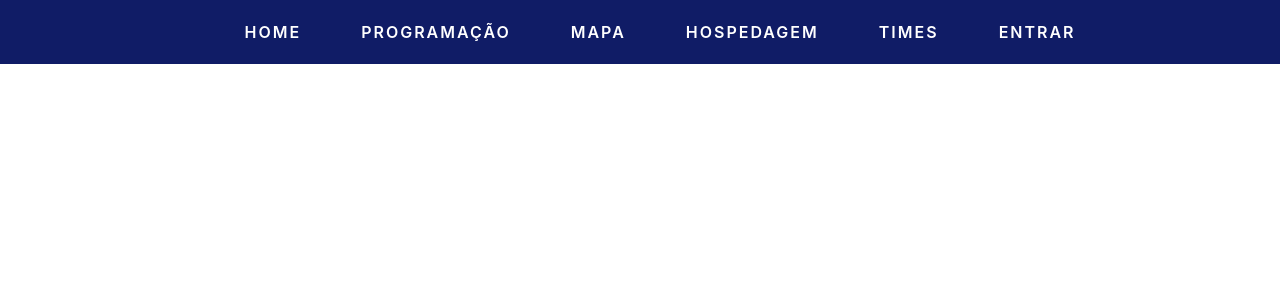
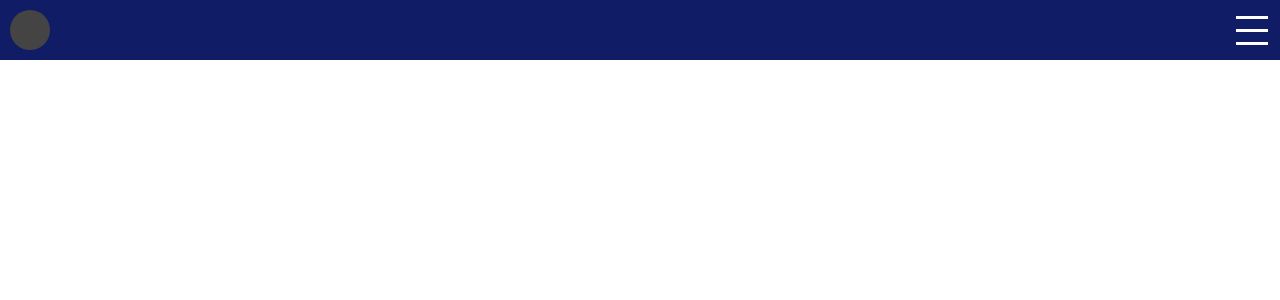
Before and after one commit to fabriciobrito01/IEMRJ-Guide, a React (Vite) app: page / in a window 1280 px wide. Shown: the top 300 px of the page. Built offline with nearby package versions, Linux system fonts and the light colour scheme.

Commit message:
header up

```diff
--- a/src/components/header.jsx
+++ b/src/components/header.jsx
@@ -1,46 +1,100 @@
-import styled from 'styled-components';
+/*************  ✨ Codeium Command ⭐  *************/
+import { useState } from 'react';
 
-const Navbar = styled.nav`
-  display: flex;
-  align-items: center;
-  column-gap: 60px;
-  justify-content: center;
-  width: 100%;
-  background: rgb(16, 28, 102);
-  padding: 20px;
-  position: fixed;
-  top: 0;
-  z-index: 1000;
-`;
+function Header() {
+  const [menuOpen, setMenuOpen] = useState(false);
 
-const NavItem = styled.a`
-  font-size: 16px;
-  font-weight: 600;
-  letter-spacing: 2px;
-  text-transform: uppercase;
-  color: white;
+  return (
+    <header className="header">
+      <div className="header-icon"></div>
+      <div className="header-menu" onClick={() => setMenuOpen(!menuOpen)}>
+        <div className="header-menu-icon">
+          <span className="header-menu-icon-line"></span>
+          <span className="header-menu-icon-line"></span>
+          <span className="header-menu-icon-line"></span>
+        </div>
+        {menuOpen && (
+          <div className="header-menu-options">
+            <ul>
 
-  &:hover {
-    color: #FFEE51;
-  }
-`;
+            </ul>
+          </div>
+        )}
+      </div>
+      <style jsx>{`
+                .header {
+                    position: fixed;
+                    top: 0;
+                    left: 0;
+                    width: 100%;
+                    background-color: rgb(16, 28, 102);
+                    padding: 10px;
+                    display: flex;
+                    justify-content: space-between;
+                    align-items: center;
+                }
 
-const Entrar = styled.a`
+                .header-icon {
+                    width: 40px;
+                    height: 40px;
+                    background-color: #444;
+                    border-radius: 50%;
+                }
 
-`;
-function Header() {
-  return (
-    <>
-      <Navbar>
-        <NavItem href='home'>Home</NavItem>
-        <NavItem href='programacao'>Programação</NavItem>
-        <NavItem href='mapa'>Mapa</NavItem>
-        <NavItem href='hospedagem'>Hospedagem</NavItem>
-        <NavItem href='times'>Times</NavItem>
-        <NavItem href='entrar'>Entrar</NavItem>
-      </Navbar>
-    </>
+                .header-menu {
+                    display: flex;
+                    align-items: center;
+                    cursor: pointer;
+                }
+
+                .header-menu-icon {
+                    position: relative;
+                    right: 18px;
+                    width: 40px;
+                    height: 40px;
+                    display: flex;
+                    flex-direction: column;
+                    justify-content: center;
+                    align-items: center;
+                }
+
+                .header-menu-icon-line {
+                    width: 80%;
+                    height: 3px;
+                    background-color: #fff;
+                    margin: 5px 0;
+                }
+
+                .header-menu-options {
+                    position: absolute;
+                    top: 60px;
+                    left: 0;
+                    width: 100vw;
+                    height: 50vh;
+                    background-color: rgb(16, 28, 102);
+                    display: flex;
+                    justify-content: center;
+                    align-items: center;
+                    border-top: 7px  rgb(01, 01, 40) solid;
+                }
+
+                .header-menu-options ul {
+                    list-style: none;
+                    padding: 0;
+                    margin: 0;
+                    display: flex;
+                    flex-direction: column;
+                    align-items: center;
+                }
+
+                .header-menu-options li {
+                    margin: 10px;
+                    color: #fff;
+                }
+            `}</style>
+    </header>
   );
 }
 
 export default Header;
+/******  067b6ff2-90e5-48ae-be97-fa56c2db6d50  *******/
```
